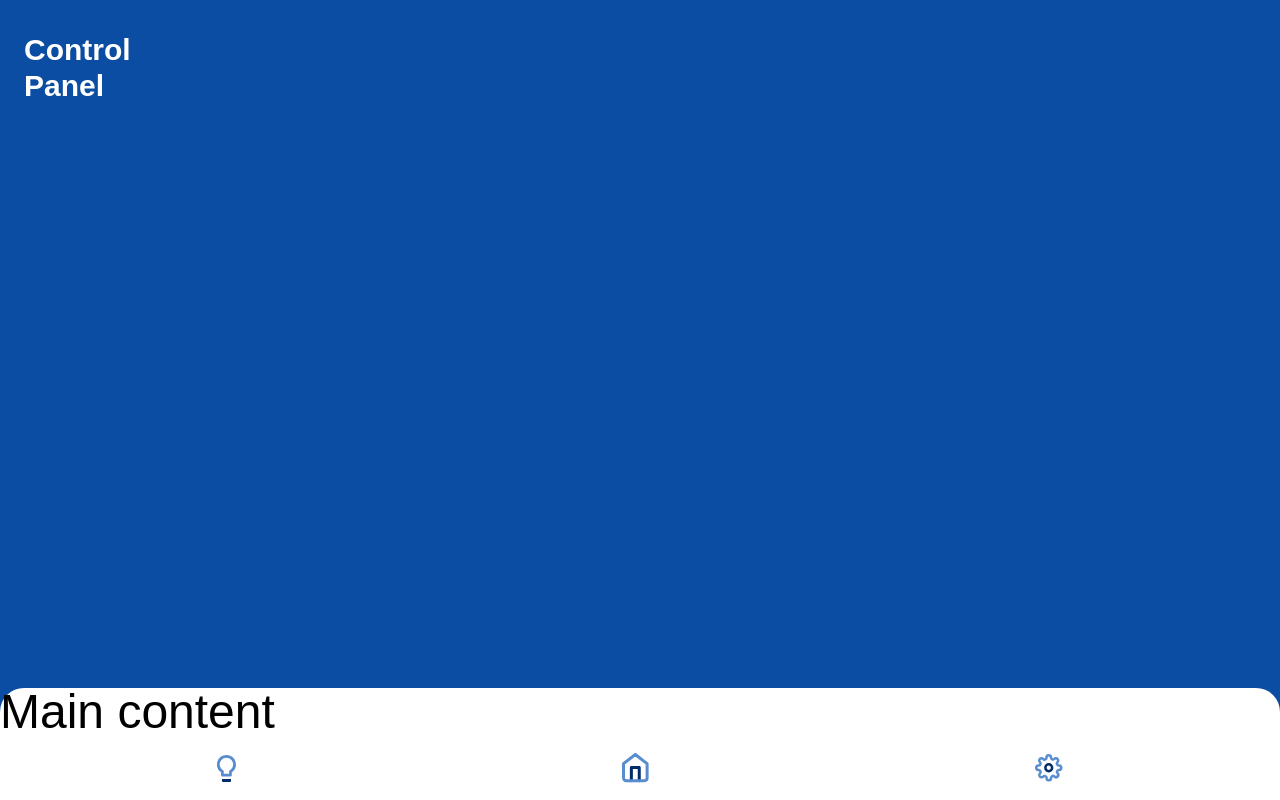
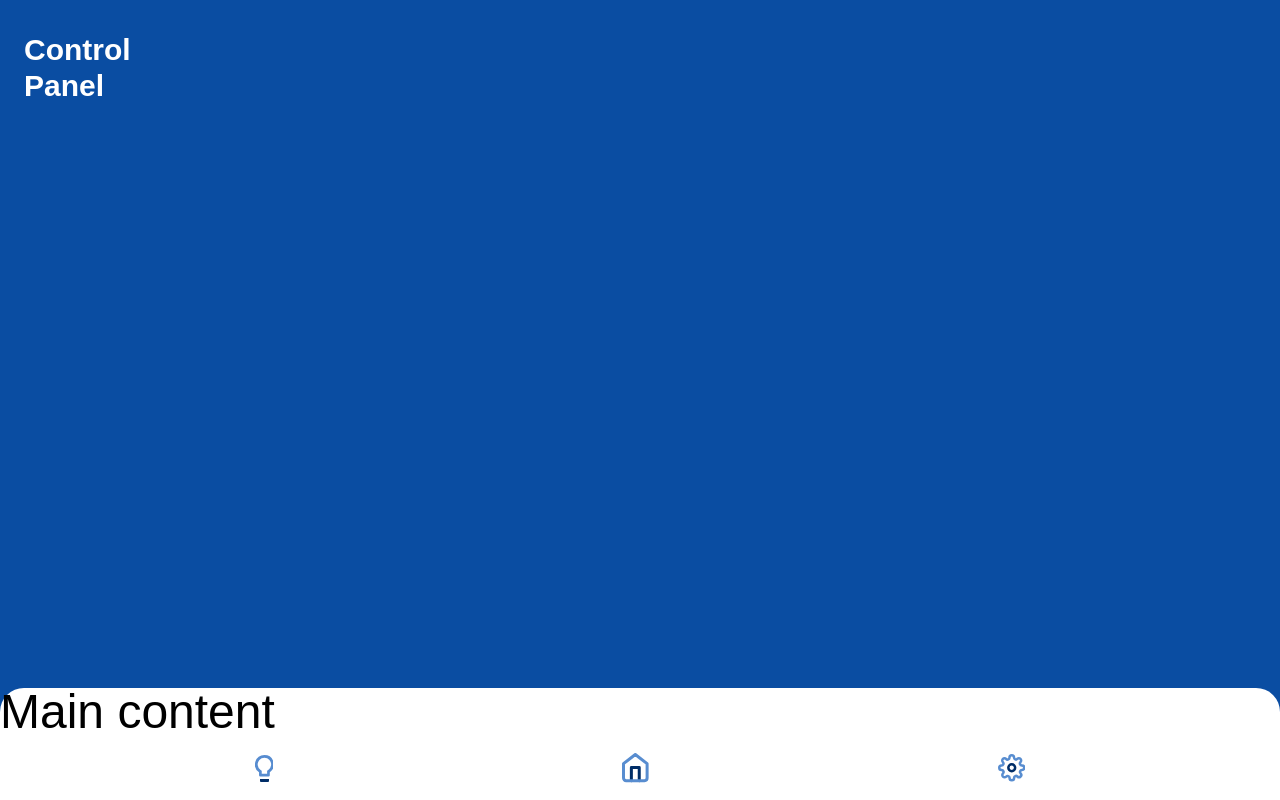
Before and after one commit to rts-cmk-wu06/smartlight-ui-TomBroager, a React (Create React App) app: page / in a window 1280 px wide. Built offline with nearby package versions, Linux system fonts and the light colour scheme.

Commit message:
add padding

```diff
--- a/src/Templates/Footer.js
+++ b/src/Templates/Footer.js
@@ -4,7 +4,7 @@ import Settings from "../Icons/Settings";
 
 const Footer = () => {
    return (
-      <footer className="bg-themeColorTwo h-16 px-6 flex justify-around items-center">
+      <footer className="bg-themeColorTwo h-16 px-20 flex justify-around items-center">
          <Light />
          <Home />
          <Settings />
```
